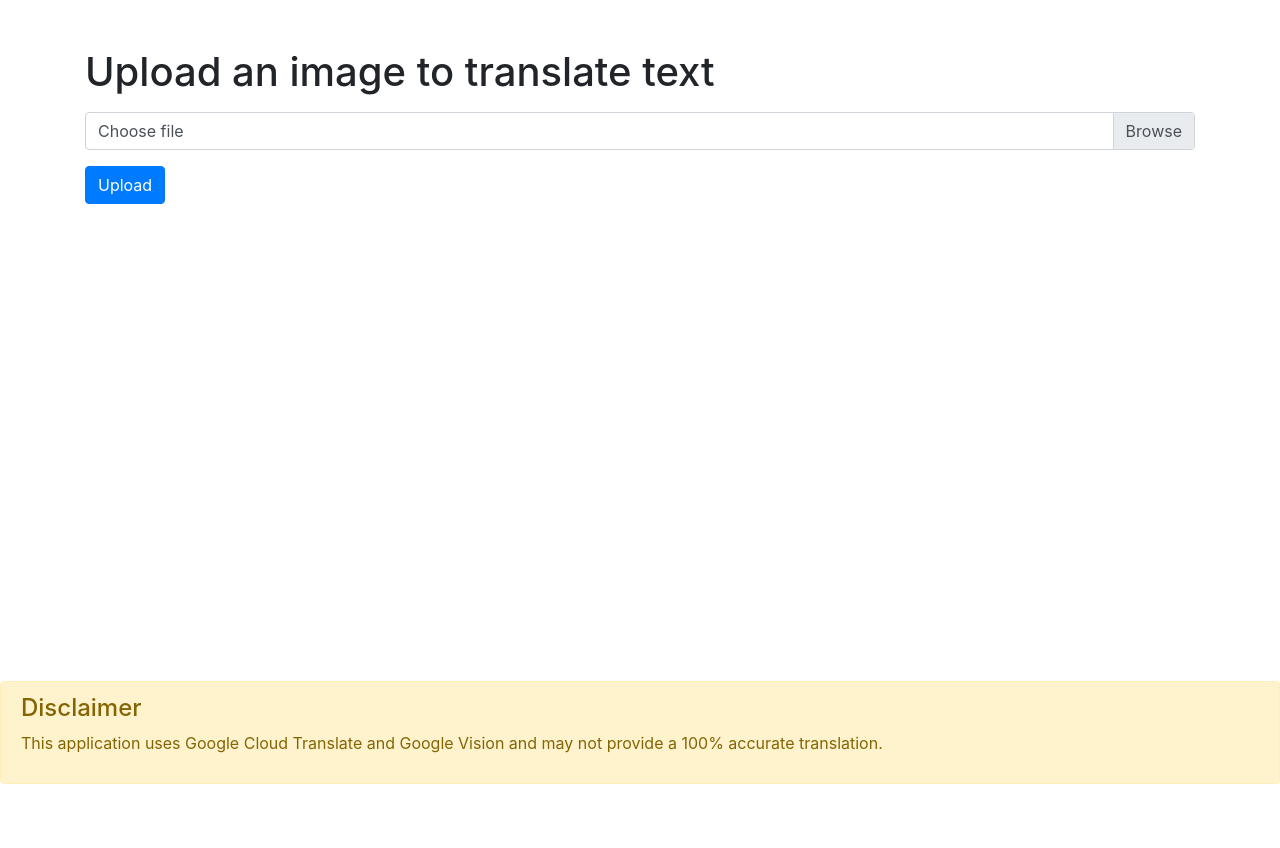
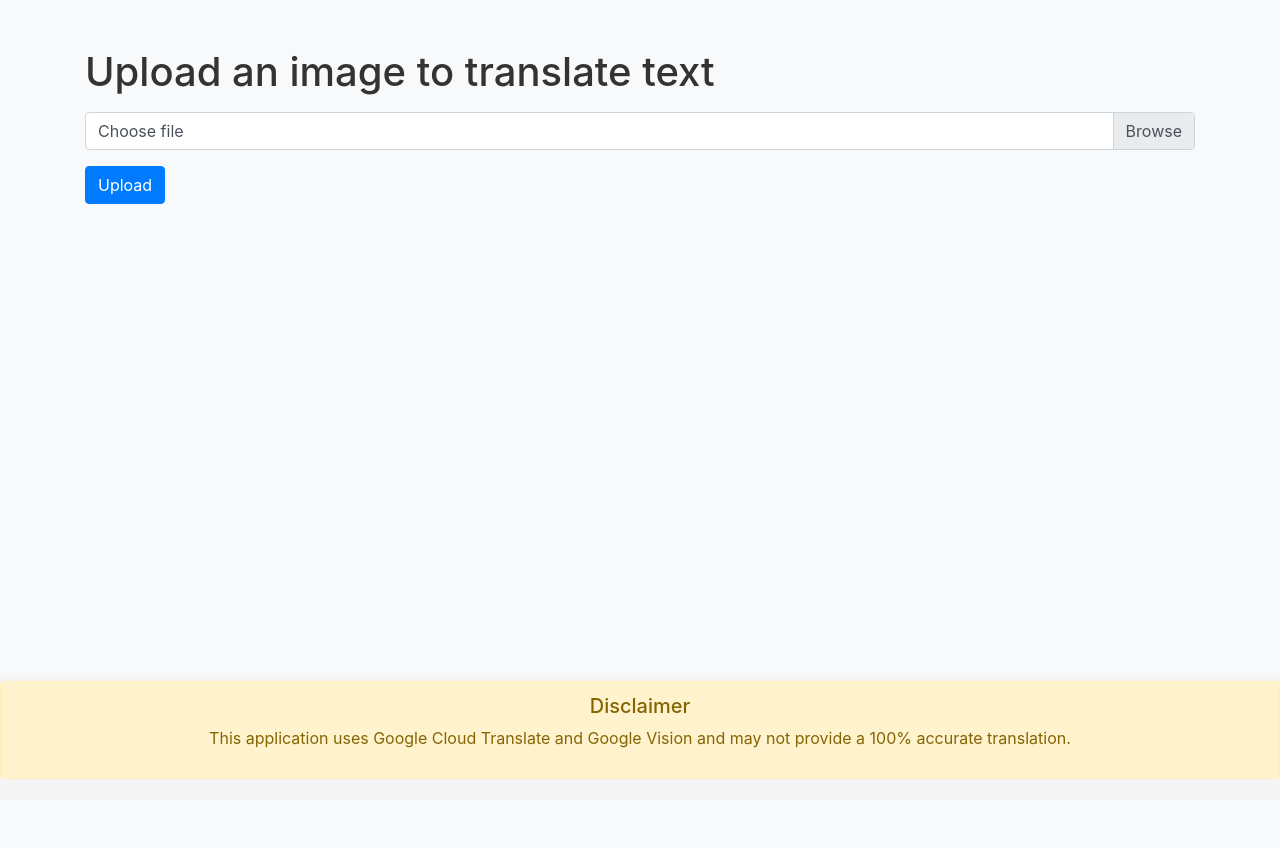
Before and after one commit to philtrachtenberg3/transcribe_me, a Flask app: page / in a window 1280 px wide. Before the commit the page ends 784 px from the top, so only its background shows below. Run offline with Flask 2, Linux system fonts and the light colour scheme; some libraries are stand-ins or nearby versions.

Commit message:
css changes so disclaimer stays at the bottom

```diff
--- a/app/templates/index.html
+++ b/app/templates/index.html
@@ -46,9 +46,11 @@
             $(this).next('.custom-file-label').html(fileName);
         });
     </script>
-    <div class="alert alert-warning" role="alert">
-        <h4 class="alert-heading">Disclaimer</h4>
-        <p>This application uses Google Cloud Translate and Google Vision and may not provide a 100% accurate translation.</p>
-    </div>
+    <footer>
+        <div class="alert alert-warning" role="alert">
+            <h5 class="alert-heading">Disclaimer</h5>
+            <p>This application uses Google Cloud Translate and Google Vision and may not provide a 100% accurate translation.</p>
+        </div>
+    </footer>
 </body>
 </html>
--- a/static/css/styles.css
+++ b/static/css/styles.css
@@ -1,13 +1,41 @@
-.alert-warning {
-    position: absolute;
+html, body {
+    height: 100%;
+    margin: 0;
+    font-family: -apple-system, BlinkMacSystemFont, "Segoe UI", Roboto, "Helvetica Neue", Arial, sans-serif; /* Modern, readable font */
+    font-size: 16px; /* Base font size for readability */
+    line-height: 1.5; /* Adequate line height for text content */
+    color: #333; /* Basic text color for readability */
+    background-color: #f8f9fa; /* Light background to reduce eye strain */
+  }
+
+  a {
+    color: #007bff; /* Bootstrap primary link color */
+    text-decoration: none; /* Removes underline from links */
+  }
+
+  a:hover {
+    text-decoration: underline; /* Adds underline on hover for links */
+  }
+
+  /* Container padding and margin adjustments for better spacing */
+  .container, .container-fluid {
+    padding-left: 15px;
+    padding-right: 15px;
+  }
+
+  /* Sticky footer */
+  footer {
+    position: fixed;
     bottom: 0;
     width: 100%;
-    margin-top: 20px; /* Add some space above the disclaimer */
-}
+    background-color: #f5f5f5;
+    padding: 5px 0;
+    text-align: center;
+  }
 
-@media (max-width: 768px) { /* Adjusts for devices with width less than 768px */
-    .alert-warning {
-        font-size: 14px; /* Smaller font size on smaller screens */
-        padding: 10px; /* Adjust padding to reduce space */
+  /* Media query for smaller devices */
+  @media (max-width: 768px) {
+    body {
+      font-size: 14px; /* Smaller font size on mobile devices */
     }
-}
+  }
```
